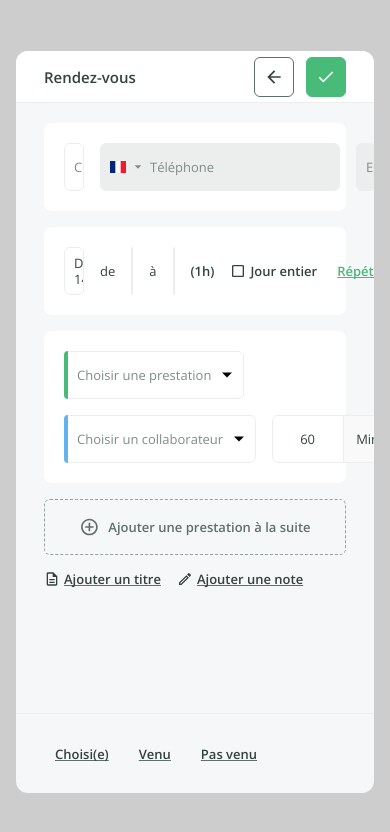
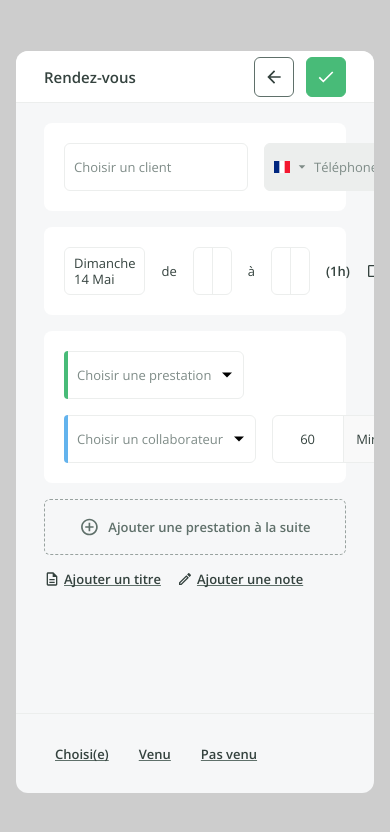
Before and after one commit to noliiva/planity-test-frontend, a React (Vite) app: page / in a window 390 px wide. Shown: the top 832 px of the page. Built offline with nearby package versions, Linux system fonts and the light colour scheme.

Commit message:
fix PhoneInput

```diff
--- a/src/components/BoxRDV/Client.module.css
+++ b/src/components/BoxRDV/Client.module.css
@@ -5,7 +5,7 @@
 
 .baseInfoContainer {
   display: grid;
-  grid-template-columns: 1fr 240px 1fr;
+  grid-template-columns: 1fr 240px 1fr auto;
   gap: 16px;
 }
 
--- a/src/components/BoxRDV/Client.tsx
+++ b/src/components/BoxRDV/Client.tsx
@@ -25,6 +25,7 @@ import styles from "./Client.module.css";
 export default function Client() {
   const { client: defaultValue, handleClientChange } = useRDVContext();
 
+  const [resetKey, setResetKey] = useState(Date.now());
   const [client, setClient] = useState(defaultValue);
   const [infoInputVisible, setInfoInputVisible] = useState(false);
 
@@ -35,10 +36,14 @@ export default function Client() {
     handleClientChange(value);
   };
 
-  const completed = false;
+  const handleReset = () => {
+    setResetKey(Date.now());
+    setClient("");
+    handleClientChange("");
+  };
 
   return (
-    <fieldset className={parentStyles.boxContentRow}>
+    <fieldset key={resetKey} className={parentStyles.boxContentRow}>
       <legend className="visuallyHidden">Client</legend>
 
       <Icon className={styles.sectionIcon}>
@@ -63,8 +68,8 @@ export default function Client() {
 
           <TextInput label="Email" name="email" disabled={!client} />
 
-          {completed && (
-            <Button large>
+          {client && (
+            <Button large onClick={handleReset}>
               <DeleteIcon />
             </Button>
           )}
--- a/src/design-system/form/BaseInput.module.css
+++ b/src/design-system/form/BaseInput.module.css
@@ -6,7 +6,6 @@
   position: relative;
   height: 48px;
   padding: var(--padding-block) var(--padding-inline);
-  overflow: hidden;
 
   border: 1px solid var(--grey200);
   border-radius: var(--radius-s);
@@ -77,6 +76,7 @@
   margin-right: calc(-1 * var(--padding-inline));
 
   border-left: 1px solid var(--grey200);
+  border-radius: 0 var(--radius-s) var(--radius-s) 0;
   background-color: var(--grey000);
   color: var(--grey900);
 
--- a/src/design-system/form/PhoneInput.module.css
+++ b/src/design-system/form/PhoneInput.module.css
@@ -33,6 +33,7 @@
   }
 
   fieldset {
+    z-index: 1;
     position: absolute;
     top: 100%;
     left: 0;
@@ -41,6 +42,7 @@
     display: grid;
     background-color: var(--white);
     border: 1px solid var(--grey100);
+    box-shadow: 0px 0px 5px 0px #34423e4d;
   }
 
   legend {
```
